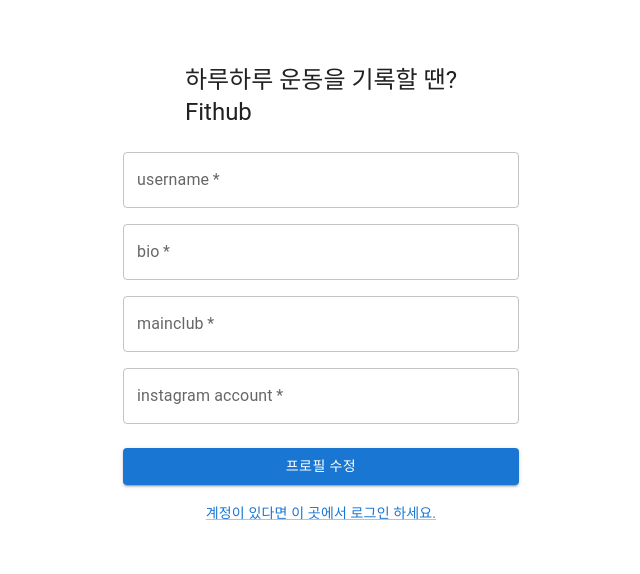
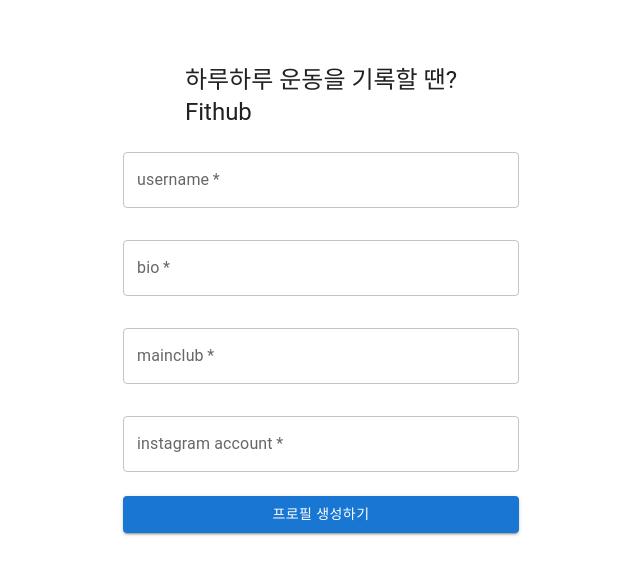
Before and after one commit to healthub/v1-frontend, a React (Create React App) app: page /edit/1 in a window 1280 px wide. Shown: the top 574 px of the page, without its empty margins (319-959 px from the left). Built offline with nearby package versions, Linux system fonts and the light colour scheme; sample sign-in values are in the browser's storage.

Commit message:
프로필 생성하기"

```diff
--- a/src/components/Edit.jsx
+++ b/src/components/Edit.jsx
@@ -2,7 +2,6 @@
   Button,
   CssBaseline,
   TextField,
-  Link,
   Grid,
   Box,
   Typography,
@@ -13,7 +12,7 @@
 import axios from "axios";
 import swal from "sweetalert";
 import { useState } from "react";
-import { useParams } from "react-router-dom";
+import { useNavigate } from "react-router-dom";
 
 const SERVER_URL = "http://localhost:3026/user-profile";
 const theme = createTheme();
@@ -24,8 +23,11 @@
   const [mainClub, setMainclub] = useState();
   const [instaAccount, setInstagram] = useState();
 
-  const params = useParams();
-  const editId = params.id;
+  const navigate = useNavigate();
+
+  const navigateToMypage = () => {
+    navigate("/mypage");
+  };
 
   const handleChange_username = (e) => {
     e.preventDefault();
@@ -60,15 +62,14 @@
           {
             headers: {
               "Content-Type": "application/json",
-              Authorization: `bearer ${JSON.stringify(
-                localStorage.getItem("accessToken")
-              )}`,
+              Authorization: `Bearer ${localStorage.getItem("accessToken")}`,
             },
           }
         )
         .then((response) => {
           console.log(response.data);
           swal("프로필 수정을 완료하였습니다.");
+          navigateToMypage();
         })
         .catch((error) => {
           console.log(error);
@@ -98,7 +99,7 @@
             onSubmit={onSubmitHandler}
             sx={{ mt: 3 }}
           >
-            <Grid container spacing={2}>
+            <Grid container spacing={4}>
               <Grid item xs={12}>
                 <TextField
                   required
@@ -147,15 +148,8 @@
               variant="contained"
               sx={{ mt: 3, mb: 2 }}
             >
-              프로필 수정
+              프로필 생성하기
             </Button>
-            <Grid container justifyContent="center">
-              <Grid item>
-                <Link href="/login" variant="body2">
-                  계정이 있다면 이 곳에서 로그인 하세요.
-                </Link>
-              </Grid>
-            </Grid>
           </Box>
         </Box>
       </Container>
```
